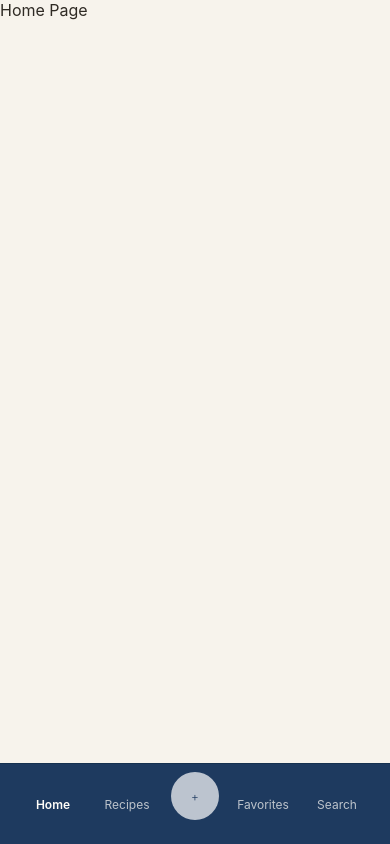
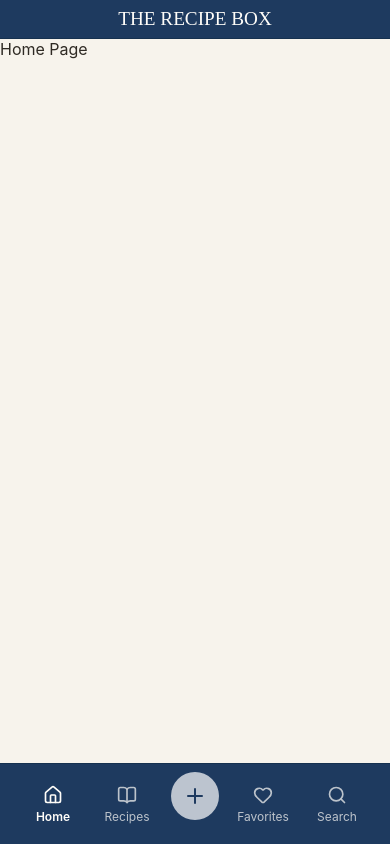
Before and after one commit to gracemccaffrey/recipe-box, a React (Vite) app: page / in a window 390 px wide. Built offline with nearby package versions, Linux system fonts and the light colour scheme; a web font is replaced by a local one.

Commit message:
pahse 1 - navigation with mobile icons and top bar

```diff
--- a/package.json
+++ b/package.json
@@ -10,6 +10,7 @@
     "preview": "vite preview"
   },
   "dependencies": {
+    "lucide-react": "^1.11.0",
     "react": "^19.2.5",
     "react-dom": "^19.2.5",
     "react-router-dom": "^7.14.2"
--- a/src/components/Navigation.css
+++ b/src/components/Navigation.css
@@ -105,12 +105,26 @@
     display: flex !important;
     align-items: center;
     justify-content: center;
-    font-size: 1.5rem;
-    font-weight: 300;
     margin-bottom: var(--space-2);
     min-width: unset !important;
 }
 
+/* Mobile Top Bar */
+.header-mobile-top {
+    display: none;
+    background-color: var(--color-primary);
+    padding: var(--space-1) var(--space-2);
+    justify-content: center;
+    align-items: center;
+    border-bottom: 1px solid var(--color-primary-hover);
+}
+
+.header-mobile-top .header-brand {
+    font-size: 1.2rem;
+}
+
+
+/* Which Navigation Displayed */
 @media (max-width: 768px) {
     .header-desktop {
         display: none;
@@ -118,4 +132,7 @@
     .nav-mobile {
         display:flex;
     }
+    .header-mobile-top {
+        display: flex;
+    }
 }
--- a/src/components/Navigation.tsx
+++ b/src/components/Navigation.tsx
@@ -1,4 +1,5 @@
 import { NavLink } from 'react-router-dom'
+import { Home, BookOpen, Plus, Heart, Search } from 'lucide-react'
 import './Navigation.css'
 
 function Navigation() {
@@ -15,13 +16,18 @@ function Navigation() {
                 </nav>
             </header>
 
+            {/* Mobile Top Bar */}
+            <header className="header-mobile-top">
+                <div className="header-brand">The Recipe Box</div>
+            </header>
+
             {/* Mobile Bottom Nav */}
             <nav className="nav-mobile">
-                <NavLink to="/">Home</NavLink>
-                <NavLink to="/recipes">Recipes</NavLink>
-                <NavLink to="/recipes/new" className="mobile-nav-add">+</NavLink>
-                <NavLink to="/favorites">Favorites</NavLink>
-                <NavLink to="/search">Search</NavLink>
+                <NavLink to="/"><Home size={20} />Home</NavLink>
+                <NavLink to="/recipes"><BookOpen size={20} />Recipes</NavLink>
+                <NavLink to="/recipes/new" className="mobile-nav-add"><Plus size={24} /></NavLink>
+                <NavLink to="/favorites"><Heart size={20} />Favorites</NavLink>
+                <NavLink to="/search"><Search size={20} />Search</NavLink>
             </nav>
         </>
     )
```
Also changed, not shown: 1 other file (tests, documents, lock files or other folders).
